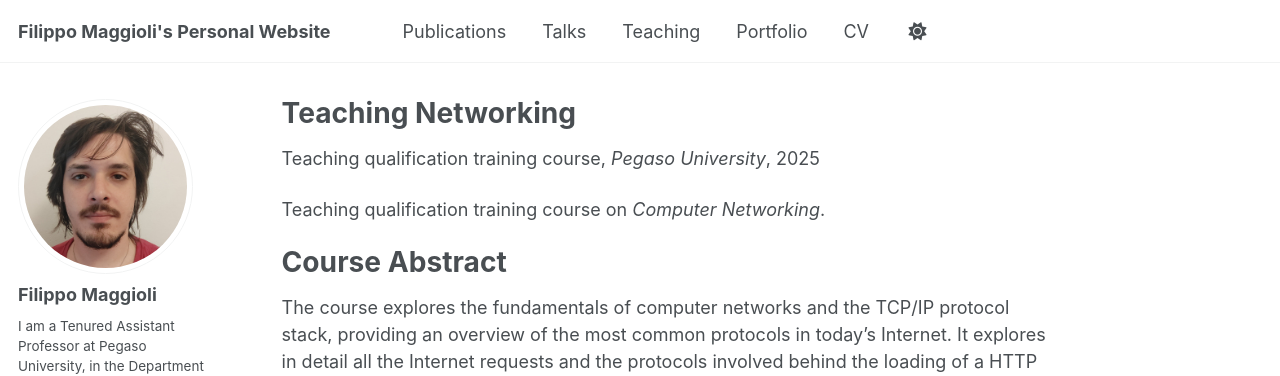
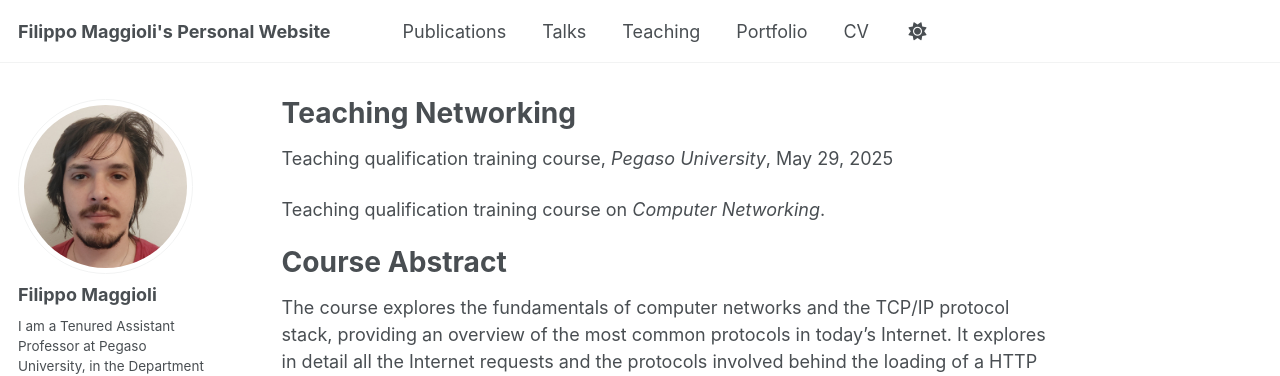
Before and after one commit to fmaggioli/fmaggioli.github.io, a Jekyll site: the page built from _teaching/2025-05-29-teachnet.md, in a window 1280 px wide and 1117 px high. Shown: the top 376 px of the window. Built offline with Jekyll 4.4.1, drawn with Linux system fonts in a browser that asks for light colours; some web fonts are replaced.

Commit message:
Working on teaching.

```diff
--- a/_layouts/single.html
+++ b/_layouts/single.html
@@ -35,7 +35,11 @@ layout: default
         {% endif %}
 
         {% if page.collection == 'teaching' %}
-          <p> {{ page.type }}, <i>{{ page.venue }}</i>, {{ page.date | default: "1900-01-01" | date: "%Y" }} </p>
+          {% if page.singledate %}
+            <p> {{ page.type }}, <i>{{ page.venue }}</i>, {{ page.date | default: "1900-01-01" | date: '%B %d, %Y' }} </p>
+          {% else %}
+            <p> {{ page.type }}, <i>{{ page.venue }}</i>, {{ page.date | default: "1900-01-01" | date: "%Y" }} </p>
+          {% endif %}
         {% elsif page.venue and page.date %}
           <p>Published in <i>{{ page.venue }}</i>, {{ page.date | default: "1900-01-01" | date: "%Y" }} </p>
         {% elsif page.date %}
```
